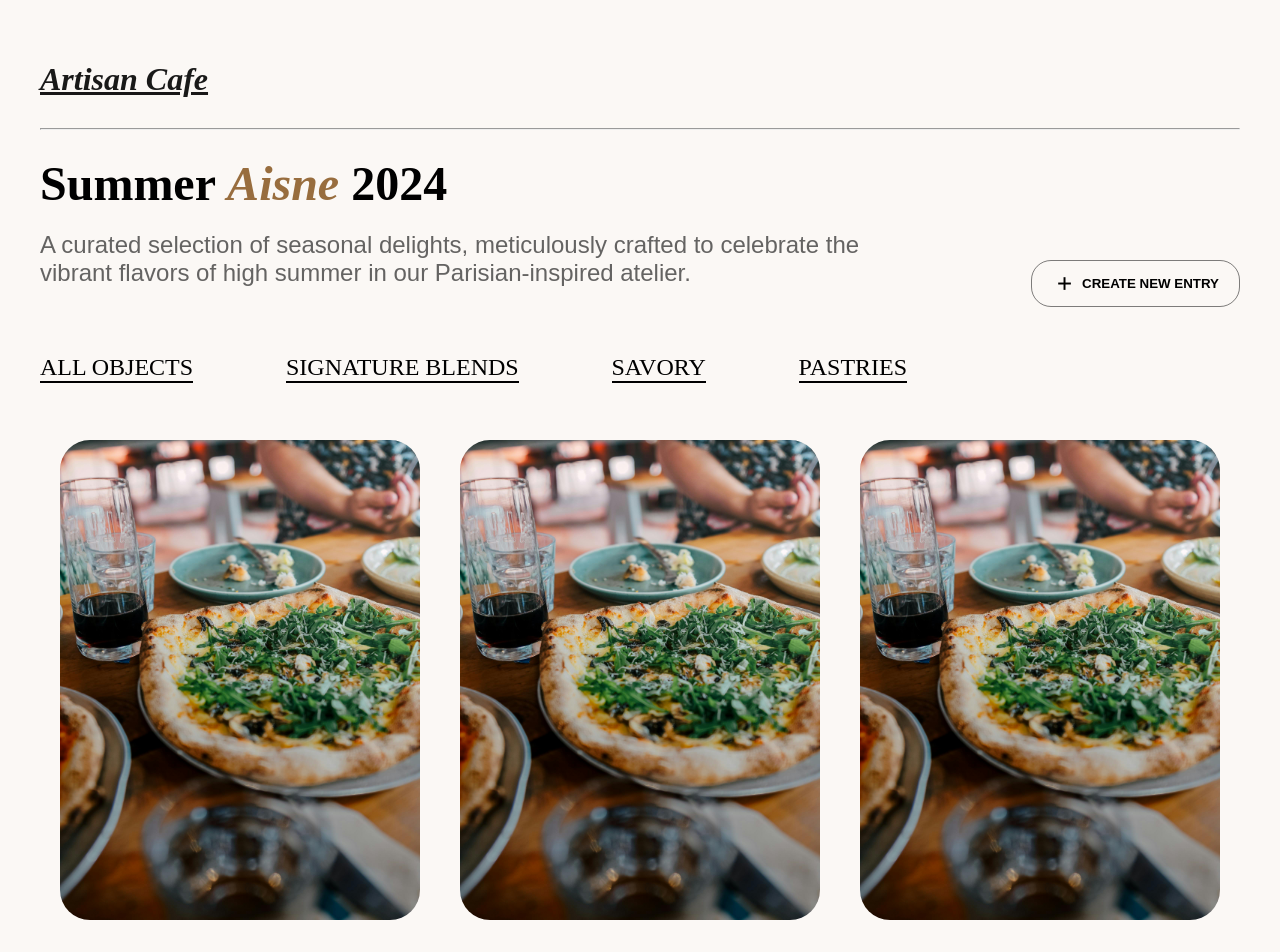
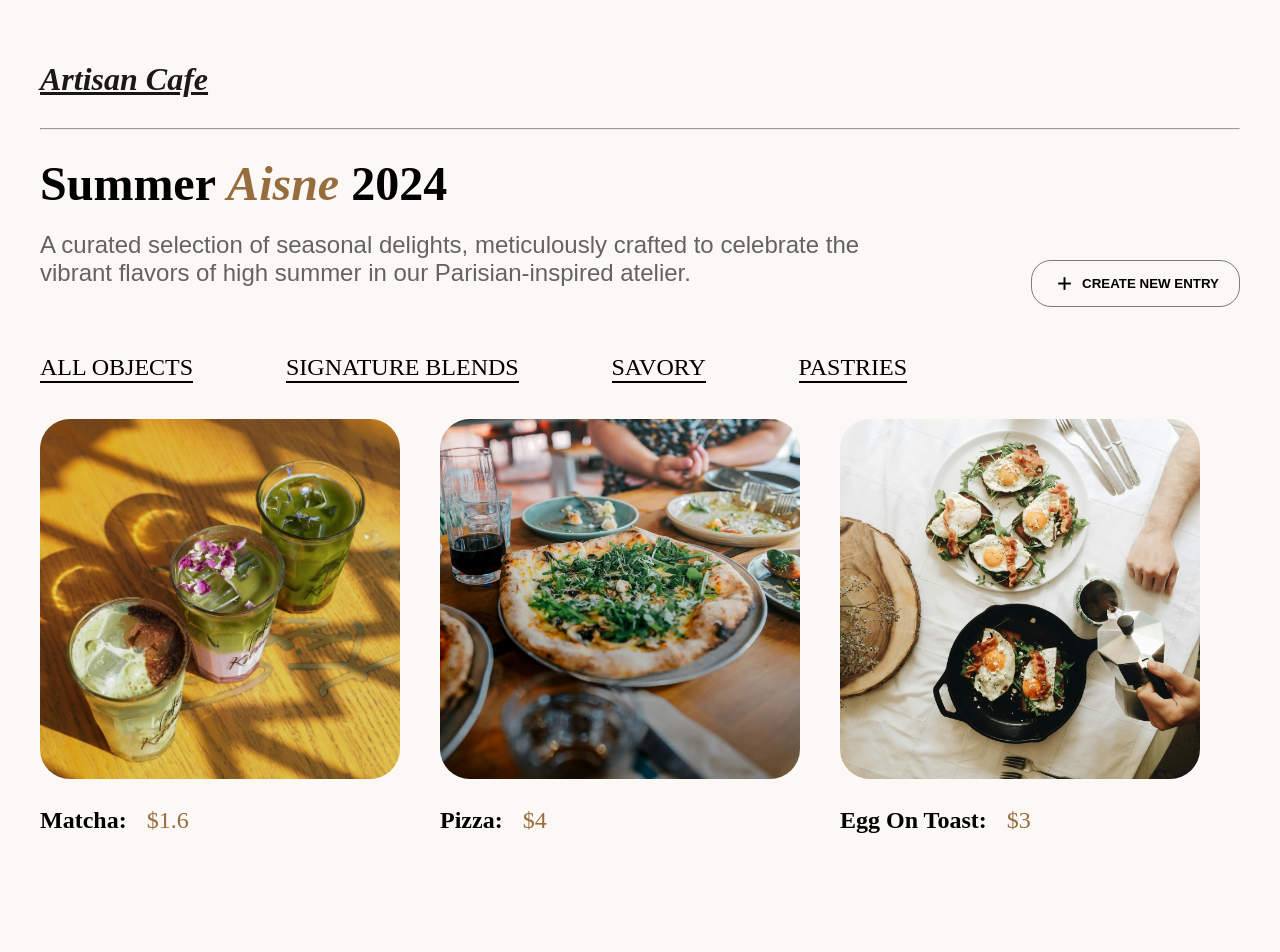
Before and after one commit to davidomonge8-rgb/Artisan-Cafe, a React (Vite) app: page / in a window 1280 px wide. Shown: the top 952 px of the page. After the commit the page ends 898 px from the top, so only its background shows below. Built offline with nearby package versions, Linux system fonts and the light colour scheme.

Commit message:
Before supabase

```diff
--- a/src/componentStyles/Menu.css
+++ b/src/componentStyles/Menu.css
@@ -1,25 +1,23 @@
+img{
+    width: 100%;
+    border-radius: 30px;
+}
+
 .menu{
 
 }
 
 .menu-items{
     display: flex;
-
     margin: auto;
-}
-
-.menu-image{
-
-    height: 60vh;
-    border-radius: 30px;
-    background-image: url('../assets/pizza.jpg');
-    background-size: cover;
 }
 
 .matcha{
     margin: auto;
+    margin-left: 0;
     width: 30%;
 }
+
 
 .description{
     display: flex;
@@ -29,5 +27,7 @@
 
 .description p{
     font-size: 1.5rem;
-    margin-left: 30px;
+    margin-left: 20px;
+    color: rgb(152, 109, 62);
+
 }
--- a/src/components/Menu.tsx
+++ b/src/components/Menu.tsx
@@ -9,34 +9,28 @@ const Menu = () =>{
             <div className="menu-items">
 
                 <div className="matcha">
-                    <h1 className= "menu-image"></h1>
+                    <img src={matcha} alt="matcha" />
                     <div className="description">
-                        <h2>Matcha</h2>
+                        <h2>Matcha:</h2>
                         <p>$1.6</p>
                     </div>
                 </div>
 
                 <div className="matcha">
-                    <h1 className= "menu-image"></h1>
+                    <img src={pizza} alt="matcha" />
                     <div className="description">
-                        <h2>Matcha</h2>
-                        <p>$1.6</p>
+                        <h2>Pizza:</h2>
+                        <p>$4</p>
                     </div>
                 </div>
 
                 <div className="matcha">
-                    <h1 className= "menu-image"></h1>
+                    <img src={eggOnToast} alt="matcha" />
                     <div className="description">
-                        <h2>Matcha</h2>
-                        <p>$1.6</p>
+                        <h2>Egg On Toast:</h2>
+                        <p>$3</p>
                     </div>
                 </div>
-
-
-
-
-
-
 
             </div>
         </div>
```
Also changed, not shown: 1 other file (tests, documents, lock files or other folders).
